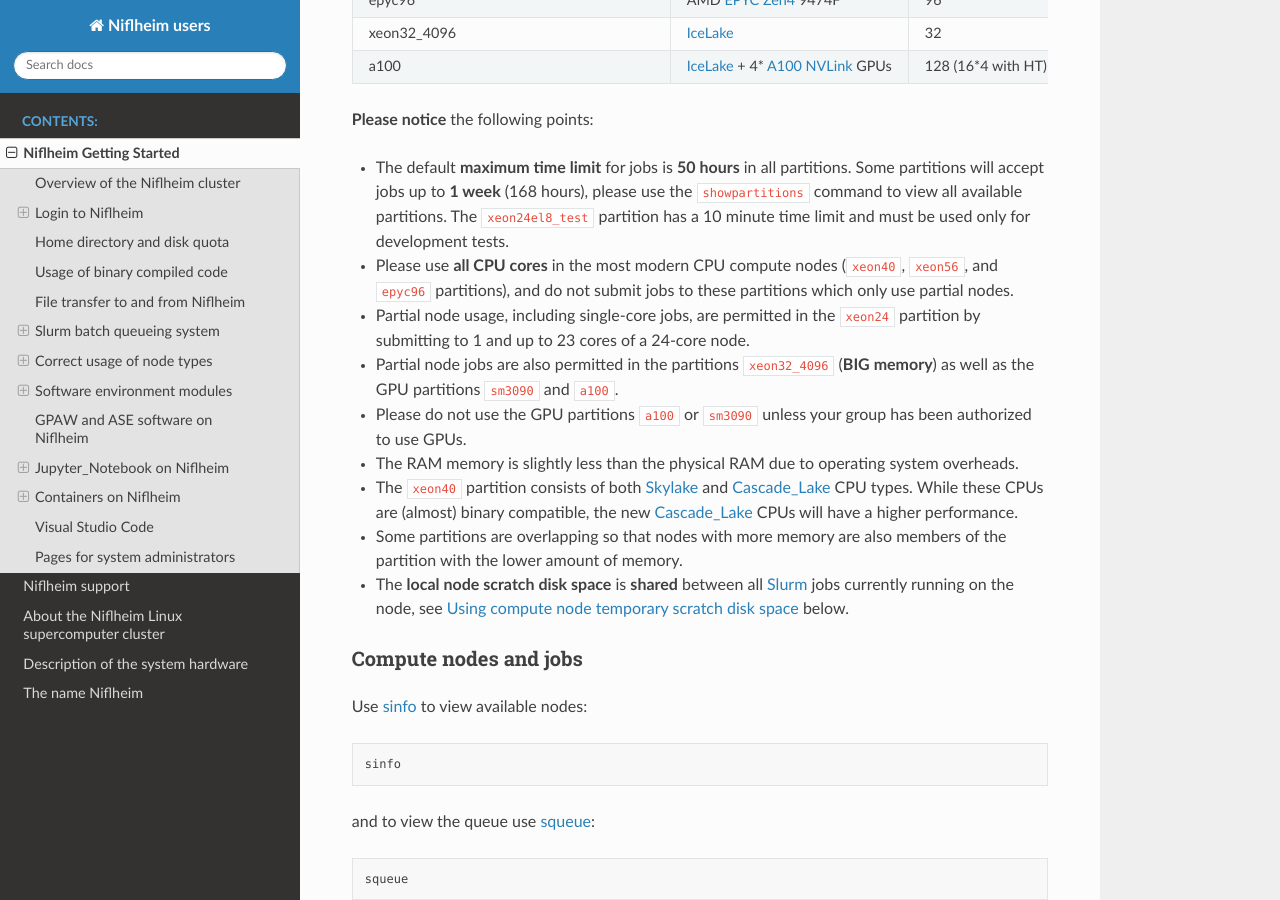
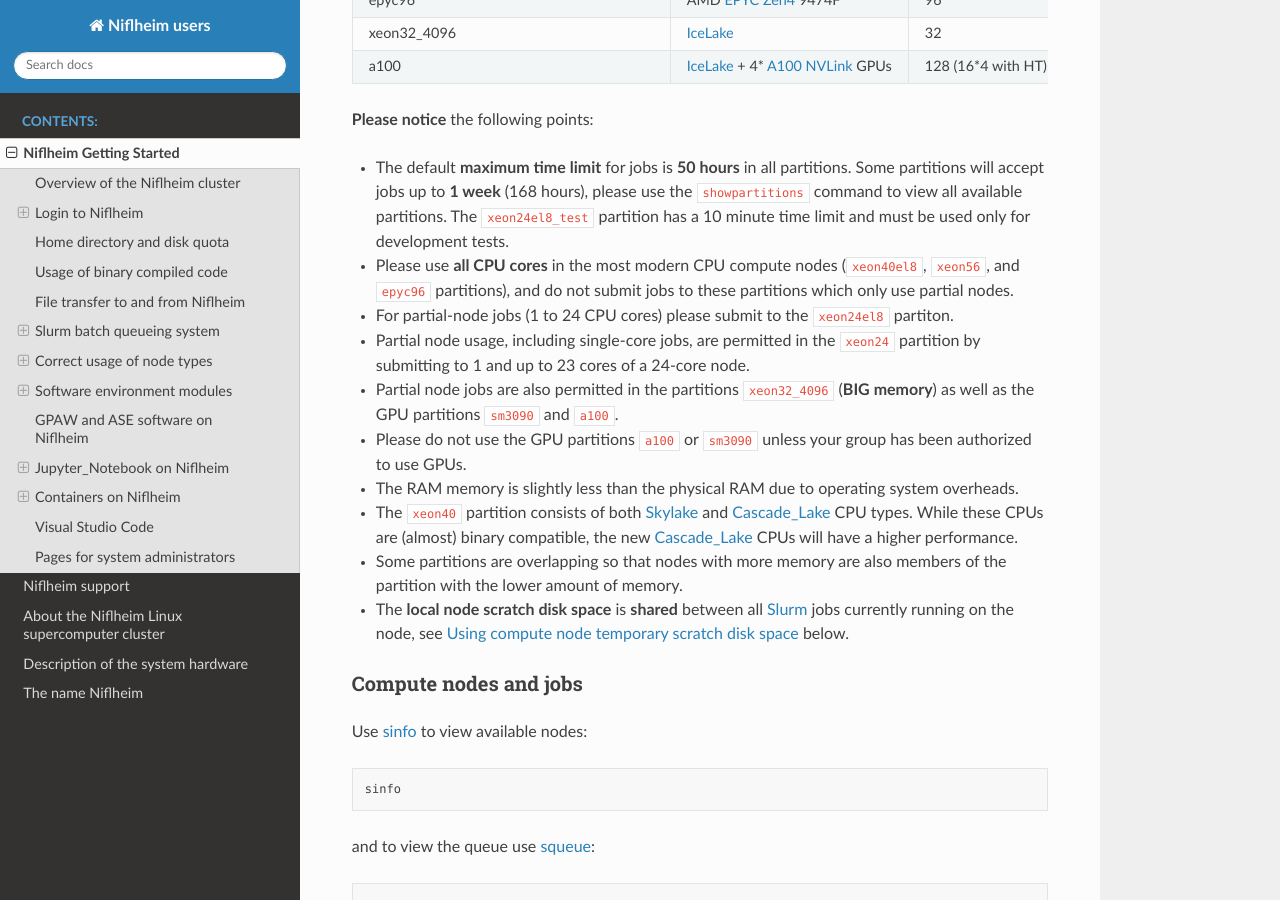
Before and after one commit to OleHolmNielsen/Niflheim_users, a Sphinx documentation site: the page built from docs/Niflheim_Getting_Started.rst, in a window 1280 px wide and 900 px high, scrolled down 5011 px. Built offline with Sphinx 7.4.7 and the Read the Docs theme 3.1.0, drawn with Linux system fonts in a browser that asks for light colours.

Commit message:
Partial-node jobs in xeon24el8 partition

```diff
--- a/docs/Niflheim_Getting_Started.rst
+++ b/docs/Niflheim_Getting_Started.rst
@@ -329,8 +329,10 @@ Niflheim contains a number of node partitions with different types of CPU archit
   Some partitions will accept jobs up to **1 week** (168 hours), please use the ``showpartitions`` command to view all available partitions.
   The ``xeon24el8_test`` partition has a 10 minute time limit and must be used only for development tests.
 
-* Please use **all CPU cores** in the most modern CPU compute nodes (``xeon40``, ``xeon56``, and ``epyc96`` partitions),
+* Please use **all CPU cores** in the most modern CPU compute nodes (``xeon40el8``, ``xeon56``, and ``epyc96`` partitions),
   and do not submit jobs to these partitions which only use partial nodes.
+
+* For partial-node jobs (1 to 24 CPU cores) please submit to the ``xeon24el8`` partiton.
 
 * Partial node usage, including single-core jobs, are permitted in the ``xeon24`` partition by submitting to 1 and up to 23 cores of a 24-core node.
 
```
